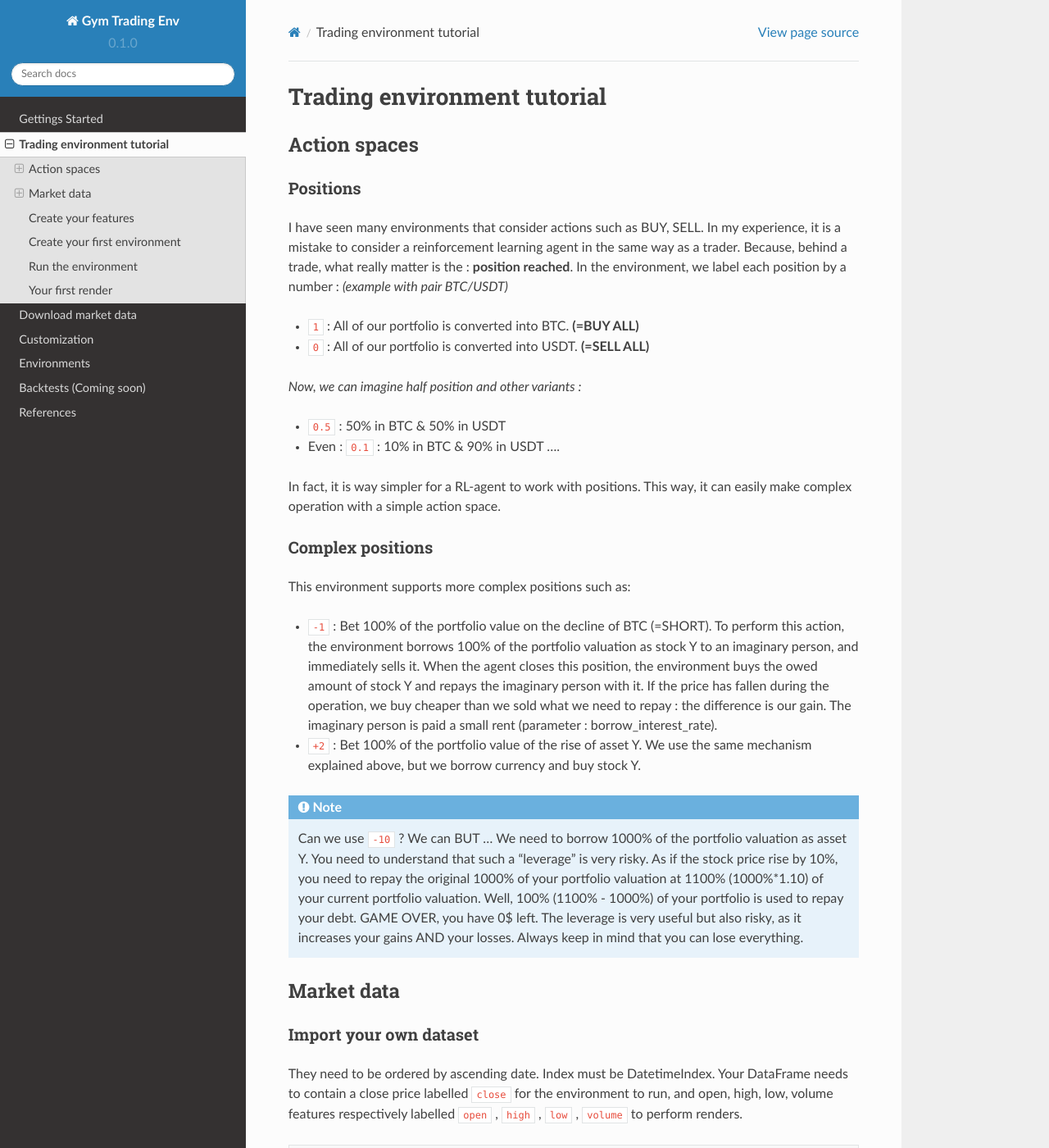
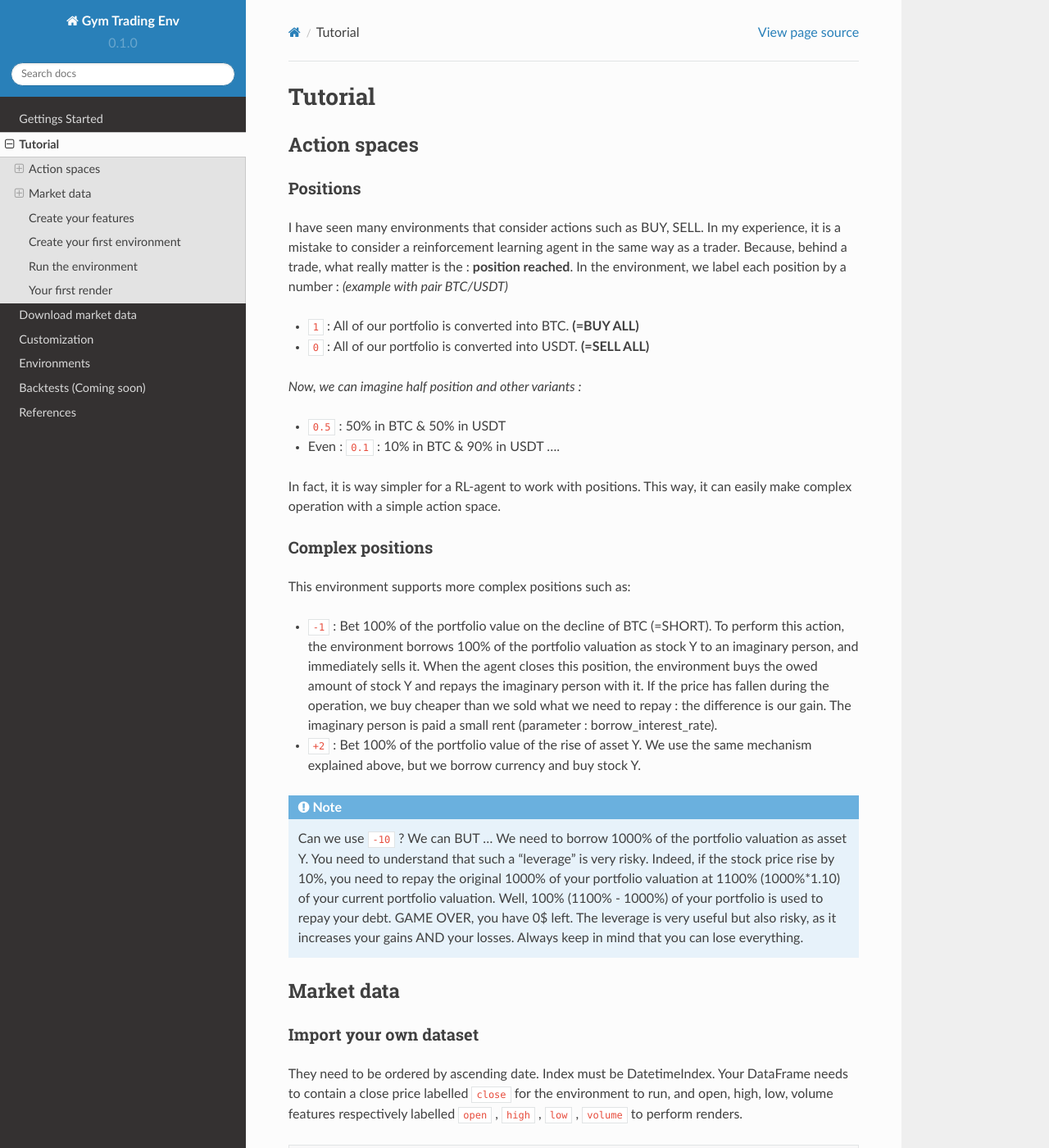
Before and after one commit to ClementPerroud/Gym-Trading-Env, a Sphinx documentation site: the page built from docs/source/basic_usage.rst, in a window 1280 px wide and 1400 px high. Shown: the whole window at 82% size. Built offline with Sphinx 7.4.7 and the Read the Docs theme 2.0.0, drawn with Linux system fonts in a browser that asks for light colours.

Commit message:
Update basic_usage.rst

```diff
--- a/docs/source/basic_usage.rst
+++ b/docs/source/basic_usage.rst
@@ -1,4 +1,4 @@
-Trading environment tutorial
+Tutorial
 ===================
 
 Action spaces
@@ -37,7 +37,7 @@ This environment supports more complex positions such as:
 .. note::
 
   Can we use ``-10`` ?
-  We can BUT ... We need to borrow 1000% of the portfolio valuation as asset Y. You need to understand that such a "leverage" is very risky. As if the stock price rise by 10%, you need to repay the original 1000% of your portfolio valuation at 1100% (1000%*1.10) of your current portfolio valuation. Well, 100% (1100% - 1000%) of your portfolio is used to repay your debt. GAME OVER, you have 0$ left. The leverage is very useful but also risky, as it increases your gains AND your losses. Always keep in mind that you can lose everything.
+  We can BUT ... We need to borrow 1000% of the portfolio valuation as asset Y. You need to understand that such a "leverage" is very risky. Indeed, if the stock price rise by 10%, you need to repay the original 1000% of your portfolio valuation at 1100% (1000%*1.10) of your current portfolio valuation. Well, 100% (1100% - 1000%) of your portfolio is used to repay your debt. GAME OVER, you have 0$ left. The leverage is very useful but also risky, as it increases your gains AND your losses. Always keep in mind that you can lose everything.
 
 
 Market data
```
